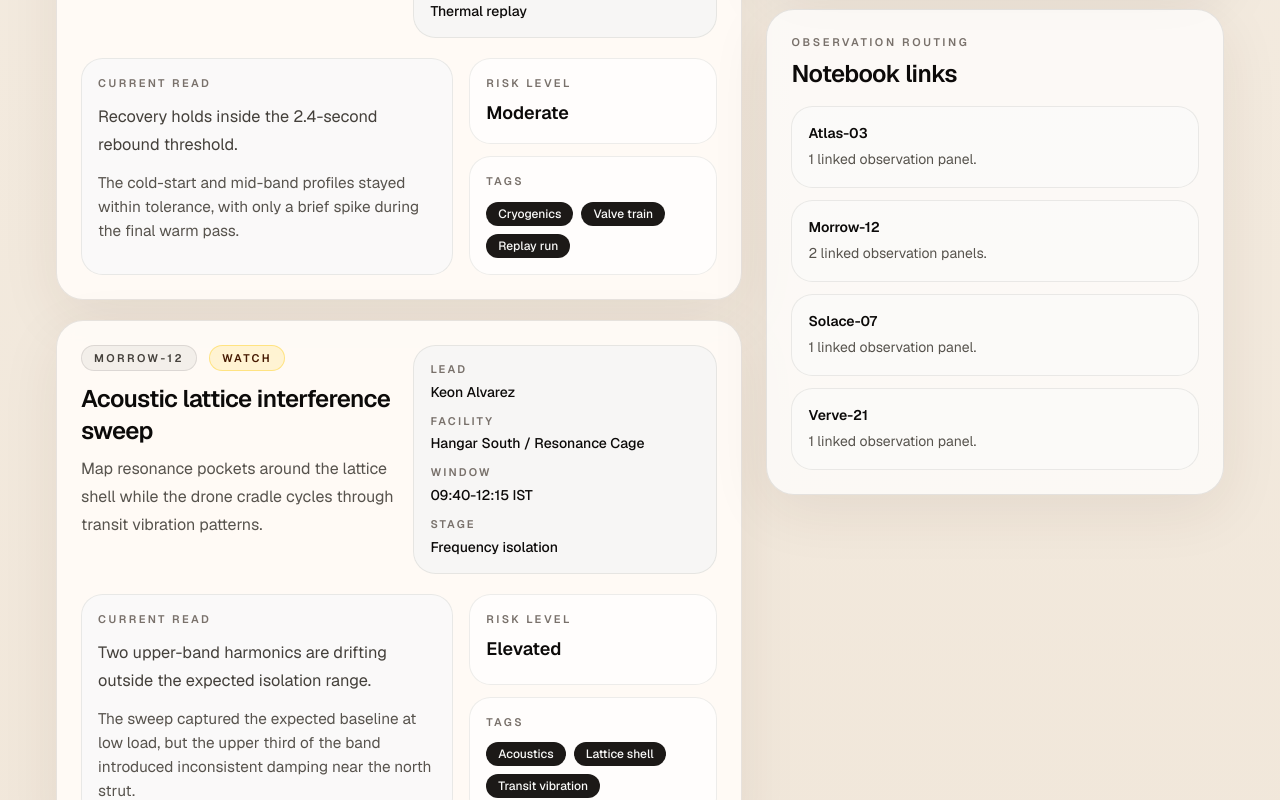
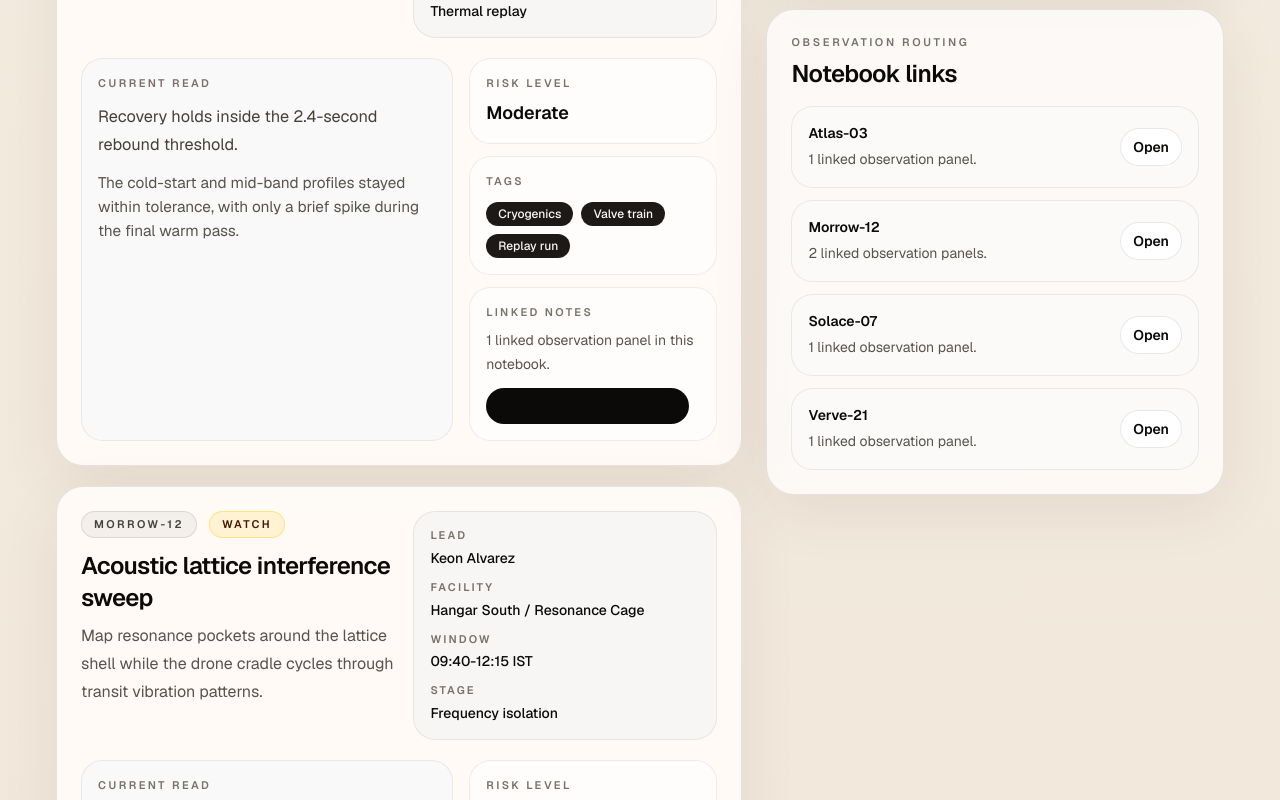
Before and after one commit to iamasx/api-test, a Next.js app: page /lab-notebook in a window 1280 px wide. Shown: the part 1460-2260 px from the top of the page. Built offline with nearby package versions, Linux system fonts and the light colour scheme.

Commit message:
feat: improve lab notebook navigation

```diff
--- a/src/app/lab-notebook/_components/experiment-entry-card.tsx
+++ b/src/app/lab-notebook/_components/experiment-entry-card.tsx
@@ -6,7 +6,15 @@ const statusClasses: Record<ExperimentEntry["status"], string> = {
   Blocked: "border-rose-300/45 bg-rose-300/16 text-rose-950",
 };
 
-export function ExperimentEntryCard({ entry }: { entry: ExperimentEntry }) {
+export function ExperimentEntryCard({
+  entry,
+  observationCount,
+  observationHref,
+}: {
+  entry: ExperimentEntry;
+  observationCount: number;
+  observationHref?: string;
+}) {
   return (
     <article className="rounded-[1.7rem] border border-stone-900/10 bg-[rgba(255,251,247,0.94)] p-6 shadow-[0_18px_60px_rgba(68,42,22,0.08)] backdrop-blur-sm">
       <div className="flex flex-col gap-5">
@@ -99,6 +107,30 @@ export function ExperimentEntryCard({ entry }: { entry: ExperimentEntry }) {
                 ))}
               </ul>
             </div>
+
+            <div className="rounded-[1.35rem] border border-stone-900/8 bg-white/70 p-4 sm:col-span-2 lg:col-span-1">
+              <p className="text-[11px] font-semibold uppercase tracking-[0.22em] text-stone-500">
+                Linked notes
+              </p>
+              <p className="mt-2 text-sm leading-6 text-stone-600">
+                {observationCount} linked observation panel
+                {observationCount === 1 ? "" : "s"} in this notebook.
+              </p>
+
+              {observationHref ? (
+                <a
+                  aria-label={`Open linked observations for ${entry.codename}`}
+                  className="mt-3 inline-flex items-center justify-center rounded-full bg-stone-950 px-4 py-2 text-sm font-semibold text-stone-50 transition hover:bg-stone-800"
+                  href={observationHref}
+                >
+                  Open linked observations
+                </a>
+              ) : (
+                <p className="mt-3 text-sm font-medium text-stone-500">
+                  Observation notes will appear here when a panel is added.
+                </p>
+              )}
+            </div>
           </div>
         </div>
       </div>
--- a/src/app/lab-notebook/_components/observation-panel.tsx
+++ b/src/app/lab-notebook/_components/observation-panel.tsx
@@ -2,11 +2,16 @@ import type { ObservationPanel as ObservationPanelData } from "../_data/lab-note
 
 export function ObservationPanel({
   panel,
+  entryLabel,
 }: {
   panel: ObservationPanelData;
+  entryLabel: string;
 }) {
   return (
-    <article className="rounded-[1.65rem] border border-stone-900/10 bg-[rgba(81,52,36,0.96)] p-6 text-amber-50 shadow-[0_18px_70px_rgba(43,24,13,0.28)]">
+    <article
+      className="scroll-mt-8 rounded-[1.65rem] border border-stone-900/10 bg-[rgba(81,52,36,0.96)] p-6 text-amber-50 shadow-[0_18px_70px_rgba(43,24,13,0.28)]"
+      id={panel.id}
+    >
       <div className="flex h-full flex-col gap-5">
         <div className="flex flex-col gap-4 border-b border-white/10 pb-5">
           <div className="flex flex-wrap items-center gap-3">
@@ -38,7 +43,7 @@ export function ObservationPanel({
               <p className="text-[11px] font-semibold uppercase tracking-[0.2em] text-amber-50/60">
                 Linked entry
               </p>
-              <p className="mt-2 font-medium text-white">{panel.experimentId}</p>
+              <p className="mt-2 font-medium text-white">{entryLabel}</p>
             </div>
           </div>
         </div>
--- a/src/app/lab-notebook/page.tsx
+++ b/src/app/lab-notebook/page.tsx
@@ -30,6 +30,23 @@ export default function LabNotebookPage() {
 
     return counts;
   }, {});
+  const firstObservationIdByExperiment = observationPanels.reduce<
+    Record<string, string>
+  >((firstIds, panel) => {
+    if (!firstIds[panel.experimentId]) {
+      firstIds[panel.experimentId] = panel.id;
+    }
+
+    return firstIds;
+  }, {});
+  const entryLabelById = experimentEntries.reduce<Record<string, string>>(
+    (labels, entry) => {
+      labels[entry.id] = entry.codename;
+
+      return labels;
+    },
+    {},
+  );
 
   const priorityEntries = experimentEntries.filter(
     (entry) => entry.status !== "Stable",
@@ -182,7 +199,16 @@ export default function LabNotebookPage() {
 
             <div className="space-y-5">
               {experimentEntries.map((entry) => (
-                <ExperimentEntryCard key={entry.id} entry={entry} />
+                <ExperimentEntryCard
+                  key={entry.id}
+                  entry={entry}
+                  observationCount={observationCountByExperiment[entry.id] ?? 0}
+                  observationHref={
+                    firstObservationIdByExperiment[entry.id]
+                      ? `#${firstObservationIdByExperiment[entry.id]}`
+                      : undefined
+                  }
+                />
               ))}
             </div>
           </section>
@@ -239,15 +265,31 @@ export default function LabNotebookPage() {
                       key={entry.id}
                       className="rounded-[1.35rem] border border-stone-900/8 bg-stone-50/80 px-4 py-4"
                     >
+                      <div className="flex items-center justify-between gap-3">
+                        <div>
                           <p className="text-sm font-semibold text-stone-950">
                             {entry.codename}
                           </p>
                           <p className="mt-1 text-sm leading-6 text-stone-600">
                             {observationCountByExperiment[entry.id] ?? 0} linked
                             observation panel
-                        {observationCountByExperiment[entry.id] === 1 ? "" : "s"}
+                            {observationCountByExperiment[entry.id] === 1
+                              ? ""
+                              : "s"}
                             .
                           </p>
+                        </div>
+
+                        {firstObservationIdByExperiment[entry.id] ? (
+                          <a
+                            aria-label={`Jump to notes for ${entry.codename}`}
+                            className="inline-flex shrink-0 items-center justify-center rounded-full border border-stone-900/10 bg-white px-3 py-2 text-sm font-semibold text-stone-900 transition hover:border-stone-900/25"
+                            href={`#${firstObservationIdByExperiment[entry.id]}`}
+                          >
+                            Open
+                          </a>
+                        ) : null}
+                      </div>
                     </li>
                   ))}
                 </ul>
@@ -281,7 +323,11 @@ export default function LabNotebookPage() {
             data-testid="lab-notebook-observation-grid"
           >
             {observationPanels.map((panel) => (
-              <ObservationPanel key={panel.id} panel={panel} />
+              <ObservationPanel
+                key={panel.id}
+                entryLabel={entryLabelById[panel.experimentId] ?? panel.experimentId}
+                panel={panel}
+              />
             ))}
           </div>
         </section>
```
Also changed, not shown: 1 other file (tests, documents, lock files or other folders). Lines whose indentation alone changed are shown as unchanged.
